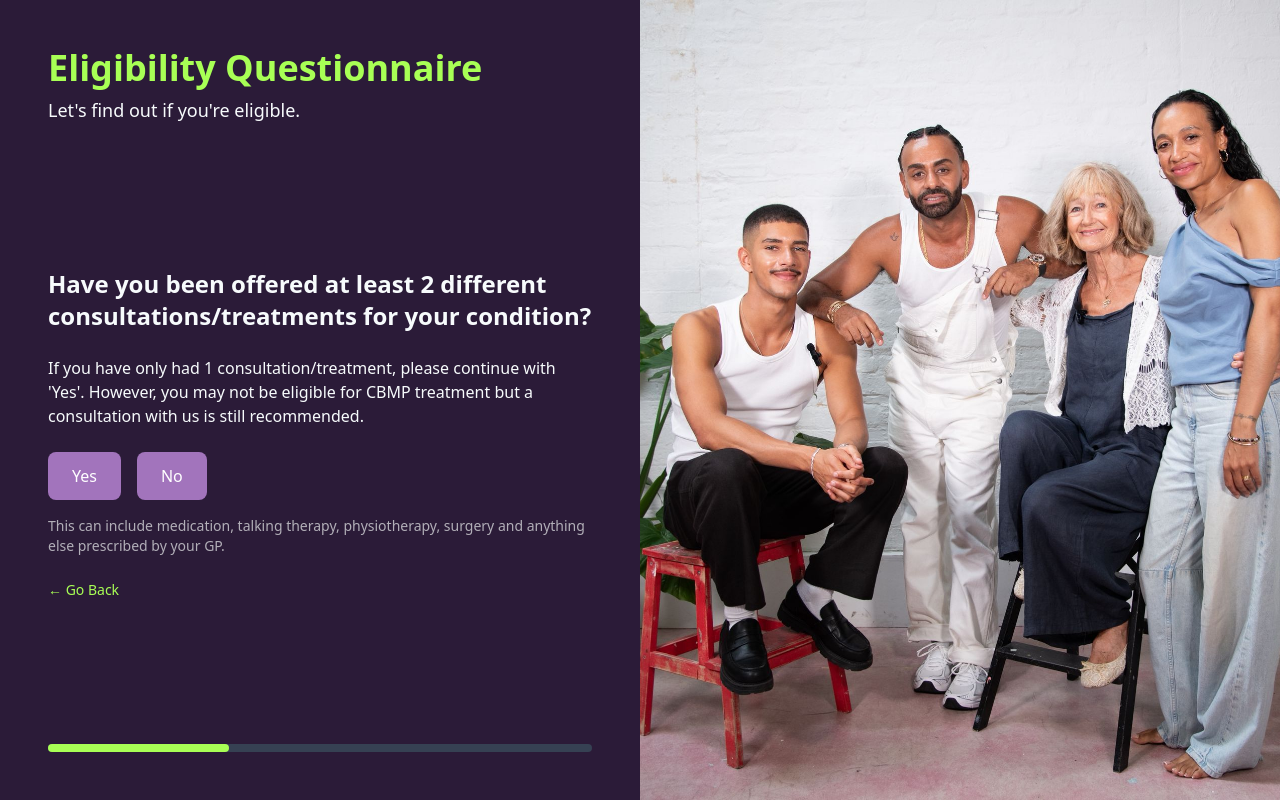
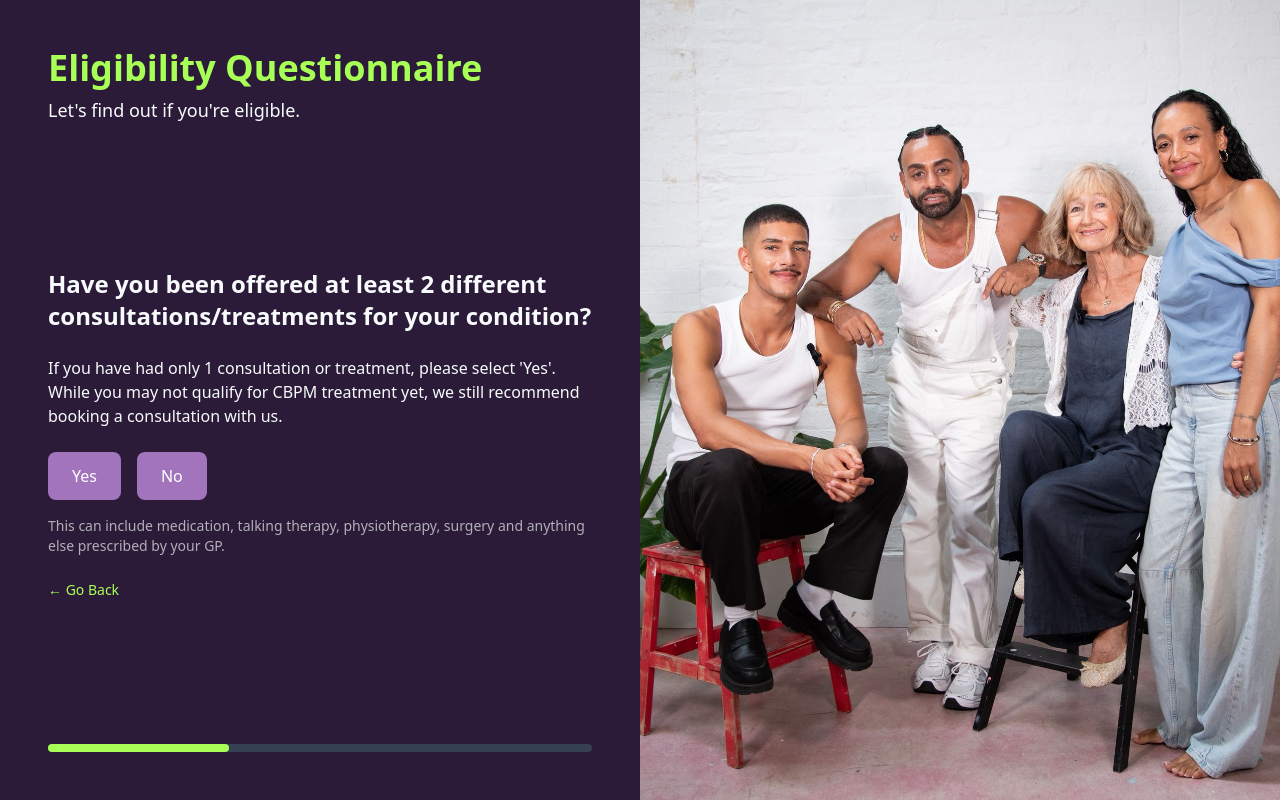
Before and after one commit to KonvertPro/indra, a React (Vite) app: page / in a window 1280 px wide. Both pictures are taken after a click on the button "Yes". Built offline with nearby package versions, Linux system fonts and the light colour scheme.

Commit message:
typos again

```diff
--- a/src/EligibilityForm.jsx
+++ b/src/EligibilityForm.jsx
@@ -333,7 +333,7 @@ return (
                     Have you been offered at least 2 different consultations/treatments for your condition?
                   </h2>
                  <h3 className="text2xl font semibold mb-6 text-indra-light opacity 75">
-                  If you have only had 1 consultation/treatment, please continue with 'Yes'. However, you may not be eligible for CBMP treatment but a consultation with us is still recommended.
+                 If you have had only 1 consultation or treatment, please select 'Yes'. While you may not qualify for CBPM treatment yet, we still recommend booking a consultation with us.
                   </h3>
                   <div className="flex flex-col sm:flex-row gap-4">
                     <button
```
